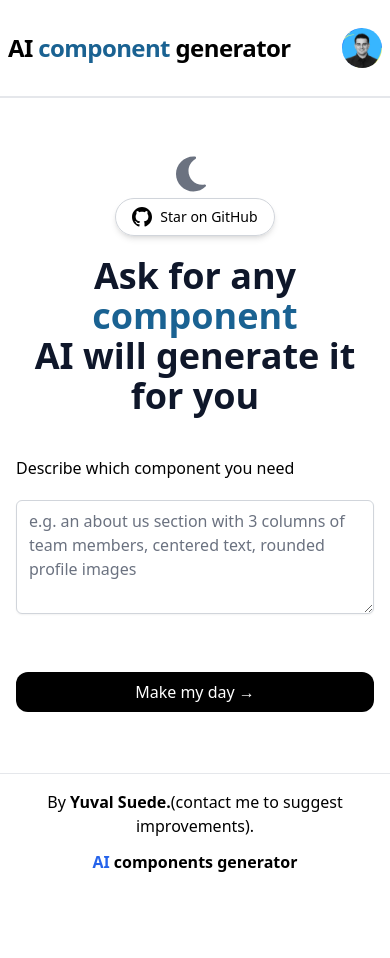
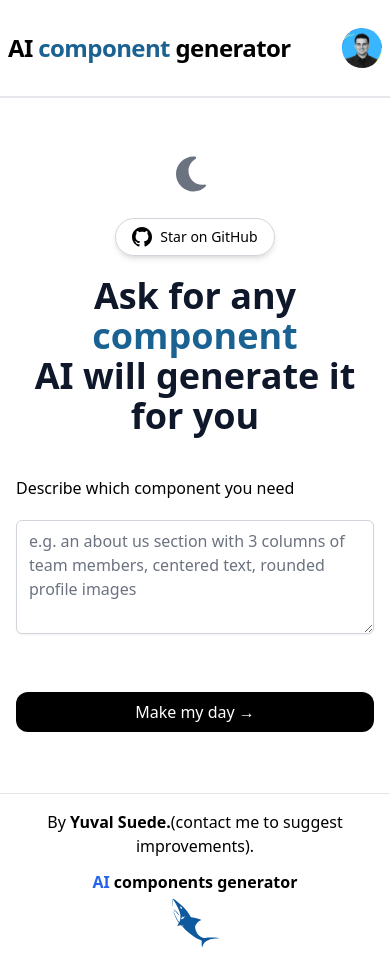
Before and after one commit to yuvalsuede/ai-component-generator, a Next.js app: page / in a window 390 px wide. Built offline with nearby package versions, Linux system fonts and the light colour scheme.

Commit message:
deleted whiteshark

```diff
--- a/components/Footer.tsx
+++ b/components/Footer.tsx
@@ -39,18 +39,7 @@ export default function Footer() {
 				</p>
 				<div className="h-16 sm:h-20 w-full flex items-center justify-center">
 					<Image
-						className={`h-full w-auto object-contain ${
-							mode === "dark" ? "hidden sm:block" : "block sm:hidden"
-						}`}
-						src="/whiteshark.svg"
-						alt=""
-						width={32}
-						height={28}
-					/>
-					<Image
-						className={`h-full w-auto object-contain ${
-							mode === "dark" ? "block sm:hidden" : "hidden sm:block"
-						}`}
+						className="h-full w-auto object-contain"
 						src="/blueshark.svg"
 						alt=""
 						width={32}
--- a/pages/index.tsx
+++ b/pages/index.tsx
@@ -82,7 +82,7 @@ const Home: NextPage = () => {
 			<Header />
 
 			<main className="flex flex-1 w-full flex-col items-center text-center px-4 mt-12 sm:mt-10">
-				<div className="block md:lg:hidden">
+				<div className="block md:lg:hidden pb-5">
 					<DarkModeButton />
 				</div>
 				<a
```
Also changed, not shown: pages/_document.tsx (+9 -6 lines), components/GitHub.tsx (indentation only), components/LoadingDots.tsx (indentation only), components/ResizablePanel.tsx (indentation only), styles/loading-dots.module.css (indentation only).
